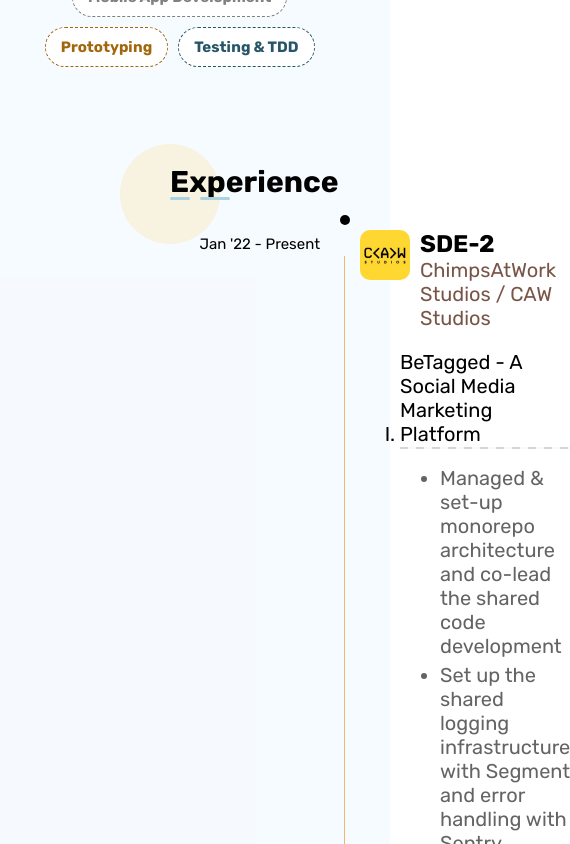
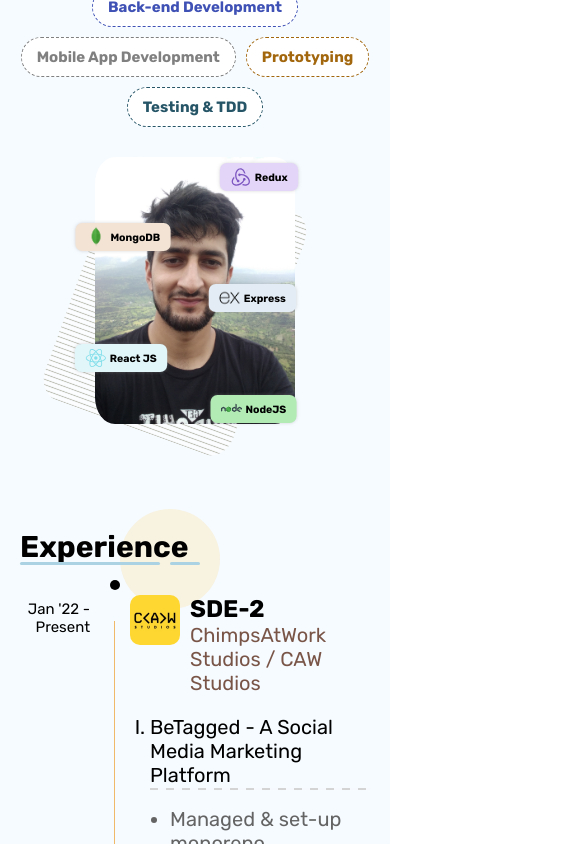
Before and after one commit to AreebKhan619/portfolio-website, a React (Create React App) app: page / in a window 390 px wide. Shown: the part 740-1584 px from the top of the page, 570 px wide, since content can reach past the window. Built offline with nearby package versions, Linux system fonts and the light colour scheme.

Commit message:
Added responsive styling

```diff
--- a/src/components/overview/skills-possessed/index.tsx
+++ b/src/components/overview/skills-possessed/index.tsx
@@ -6,7 +6,7 @@
   ExpressJS,
   MongoDB,
 } from "../../../assets/images";
-import { FC } from "react";
+import React, { FC } from "react";
 
 interface SkillProps extends React.HTMLAttributes<HTMLDivElement> {
   children: React.ReactElement;
@@ -45,13 +45,9 @@
   return (
     <>
       {skills.map((skill, idx) => (
-        <Skill key={idx} style={skill.style}>
+        <Skill className="skill" key={idx} style={skill.style}>
           <>
-            <img
-              src={skill.imgUri}
-              style={{ width: "2em", marginRight: 5 }}
-              alt={skill.name}
-            />
+            <img className="icon" src={skill.imgUri} alt={skill.name} />
             {skill.name}
           </>
         </Skill>
--- a/src/components/overview/skills-possessed/styled.tsx
+++ b/src/components/overview/skills-possessed/styled.tsx
@@ -22,4 +22,9 @@
   align-items: center;
   font-weight: bold;
   z-index: 1;
+
+  .icon {
+    width: 3rem;
+    margin-right: 0.5rem;
+  }
 `;
--- a/src/components/shared/Timeline/styled.tsx
+++ b/src/components/shared/Timeline/styled.tsx
@@ -1,4 +1,5 @@
 import styled from "styled-components";
+import { breakpoints } from "../../../assets/styles/breakpoints";
 
 export const TimelineContainer = styled.div``;
 
@@ -9,6 +10,11 @@
   text-align: right;
   width: 15rem;
   min-width: 15rem;
+
+  @media screen and (max-width: ${breakpoints.tablet}) {
+    width: 7rem;
+    min-width: 7rem;
+  }
 `;
 
 export const EventContainer = styled.div`
@@ -110,6 +116,23 @@
       }
     }
   }
+
+  @media screen and (max-width: ${breakpoints.tablet}) {
+    .event-main {
+      ul.subpoints,
+      ol {
+        padding-inline-start: 2rem;
+      }
+      .point-details .extended {
+        .supporting-items a.link {
+          width: 100%;
+        }
+        .dashed-underline {
+          display: block;
+        }
+      }
+    }
+  }
 `;
 
 export const Subtitle = styled.div`
@@ -120,7 +143,7 @@
   border-radius: 1rem;
   cursor: pointer;
   transition: 0.3s all ease-in-out;
-  box-shadow: 0 0 .2rem 0 #c9c0c0;
+  box-shadow: 0 0 0.2rem 0 #c9c0c0;
 
   font-size: 1.5rem;
   padding: 1.5rem;
--- a/src/pages/experience/styled.tsx
+++ b/src/pages/experience/styled.tsx
@@ -1,12 +1,17 @@
 import styled from "styled-components";
+import { breakpoints } from "../../assets/styles/breakpoints";
 import { CircleColorProps } from "../../ts";
 
 export const ExperienceOuterContainer = styled.div.attrs((props) => ({
-  className: props.className + " circle-blob-left",
+  className: (props.className || "") + " circle-blob-left",
 }))<CircleColorProps>`
   margin-top: 10rem;
   padding: 0 15rem;
   position: relative;
+
+  @media screen and (max-width: ${breakpoints.tablet}) {
+    padding: 0;
+  }
 
   &:before {
     background-color: ${(props) => props.circleColor};
--- a/src/pages/overview/index.tsx
+++ b/src/pages/overview/index.tsx
@@ -11,11 +11,9 @@
   Stat,
   WaveImgContainer,
   OverviewContainer,
-  ImageAndSkills,
 } from "./styled";
 
 import {
-  Hi,
   WavyLine,
   GitHub,
   LinkedIn,
@@ -116,18 +114,19 @@
       </LeftPortion>
 
       <RightPortion>
-        <ImageAndSkills>
+        <div className="img-and-skills">
           <SkillsPossessed />
           {/* Replace .gif with .avif with gif as fallback */}
           <div className="img-container">
             <WaveImgContainer
+              className="hero-img"
               as={motion.img}
               src={WebDev}
               alt={Strings.itsMeWaving}
               {...getWaveAnimationProps()}
             />
           </div>
-        </ImageAndSkills>
+        </div>
       </RightPortion>
     </OverviewContainer>
   );
--- a/src/pages/overview/styled.tsx
+++ b/src/pages/overview/styled.tsx
@@ -1,12 +1,57 @@
 import styled from "styled-components";
 import { CrayonUnderline, BgImgPattern } from "../../assets/images";
+import { breakpoints } from "../../assets/styles/breakpoints";
 
 export const OverviewContainer = styled.div`
-  height: calc(
+  /* height: calc(
     100vh - 10rem - 2.5rem
-  ); // full - navbar padding - font size of navbar
+  ); // full - navbar padding - font size of navbar */
   display: flex;
   align-items: center;
+
+  .img-and-skills {
+    position: relative;
+    .img-container {
+      margin-top: 3rem;
+      position: relative;
+
+      .hero-img {
+        width: 100%;
+        max-height: 60rem;
+        border-radius: 1rem;
+        position: relative;
+      }
+
+      &:before {
+        content: "";
+        position: absolute;
+        height: 95%;
+        width: 100%;
+        left: -2rem;
+        top: 2rem;
+        background: url(${BgImgPattern});
+        background-size: 5px;
+        border-radius: 10%;
+        transform: rotate(20deg);
+        background-color: #ffffff80;
+        background-blend-mode: hue;
+      }
+    }
+  }
+
+  @media screen and (max-width: ${breakpoints.tablet}) {
+    flex-direction: column;
+
+    .img-and-skills {
+      .img-container > .hero-img {
+        max-width: 200px;
+      }
+
+      .skill {
+        transform: scale(0.7);
+      }
+    }
+  }
 `;
 
 export const LeftPortion = styled.div`
@@ -66,6 +111,10 @@
   line-height: 1.1;
   font-size: 5rem;
   color: darkgrey;
+
+  @media screen and (max-width: ${breakpoints.tablet}) {
+    font-size: 4rem;
+  }
 `;
 
 export const Name = styled.div`
@@ -87,12 +136,17 @@
 `;
 
 export const StatContainerOuter = styled.div.attrs((props) => ({
-  className: props.className + ` circle-blob-left`,
+  className: (props.className || "") + ` circle-blob-left`,
 }))`
   display: flex;
   margin: 2rem 0;
   column-gap: 3rem;
   position: relative;
+
+  @media screen and (max-width: ${breakpoints.tablet}) {
+    flex-direction: column;
+    gap: 2rem;
+  }
 `;
 
 export const Stat = styled.div`
@@ -115,26 +169,3 @@
   border-radius: 1rem;
   position: relative;
 `;
-
-export const ImageAndSkills = styled.div`
-  position: absolute;
-  .img-container {
-    margin-top: 3rem;
-    position: relative;
-
-    &:before {
-      content: "";
-      position: absolute;
-      height: 95%;
-      width: 100%;
-      left: -2rem;
-      top: 2rem;
-      background: url(${BgImgPattern});
-      background-size: 5px;
-      border-radius: 10%;
-      transform: rotate(20deg);
-      background-color: #ffffff80;
-      background-blend-mode: hue;
-    }
-  }
-`;
```
